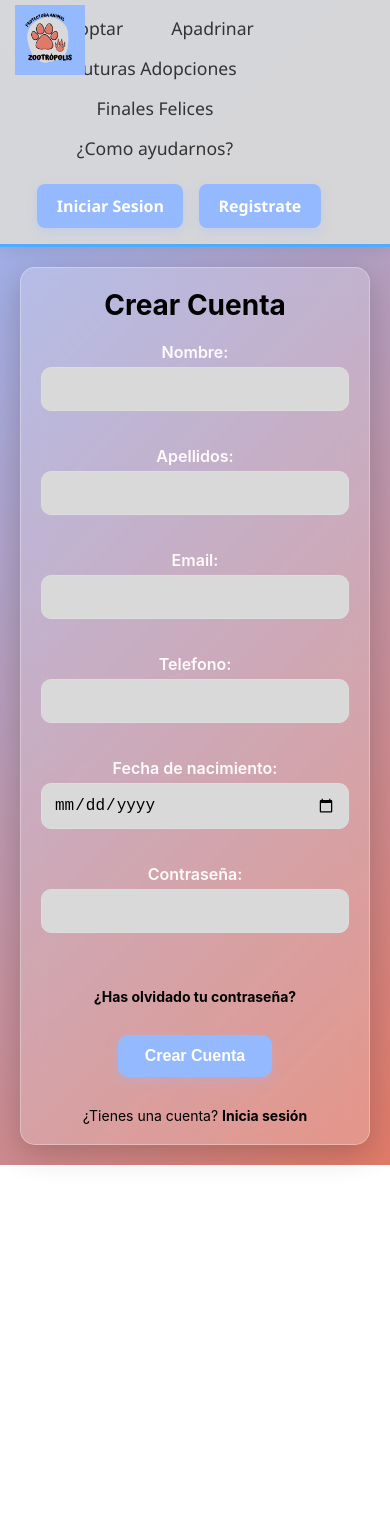
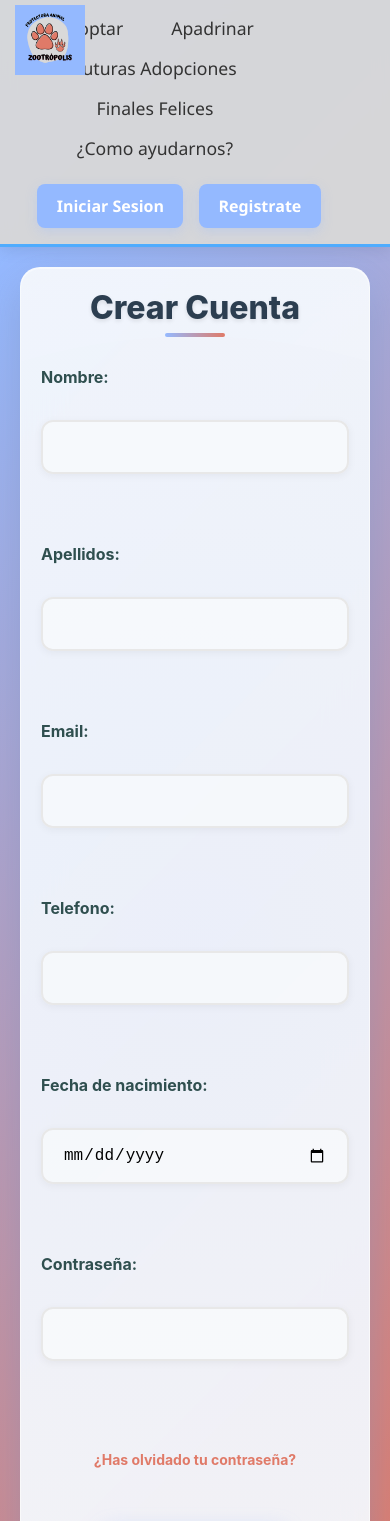
Before and after one commit to rocioph/TFGProyecto, a React (Create React App) app in the folder cliente/: page /registro in a window 390 px wide. Shown: the top 1521 px of the page. Before the commit the page ends 1165 px from the top, so only its background shows below. Built offline with nearby package versions, Linux system fonts and the light colour scheme.

Commit message:
estilos cambiados

```diff
--- a/cliente/src/Componentes/login/login.css
+++ b/cliente/src/Componentes/login/login.css
@@ -1,161 +1,219 @@
-/* login.css */
+/* login.css - MISMO ESTILO QUE CAMBIAR CONTRASEÑA */
 .login-container {
     display: flex;
     justify-content: center;
     align-items: center;
     min-height: 80vh;
     padding: 20px;
+    /* Mantener tu fondo original */
+    background: linear-gradient(135deg, #94b9ff 0%, #e07a68 100%);
 }
 
 .login-form {
-    background: rgba(255, 255, 255, 0.2); /* transparente */
-    backdrop-filter: blur(12px);
-    -webkit-backdrop-filter: blur(12px);
-    border-radius: 15px;
-    padding: 80px;
+    background: rgba(248, 250, 252, 0.95);
+    backdrop-filter: blur(20px);
+    -webkit-backdrop-filter: blur(20px);
+    border-radius: 20px;
+    padding: 60px 50px;
     width: 100%;
     max-width: 500px;
-    border: 1px solid rgba(255, 255, 255, 0.3);
-    box-shadow: 0 8px 32px rgba(0, 0, 0, 0.2);
+    border: 1px solid rgba(255, 255, 255, 0.4);
+    box-shadow:
+        0 20px 40px rgba(0, 0, 0, 0.1),
+        0 8px 32px rgba(148, 185, 255, 0.3),
+        inset 0 1px 0 rgba(255, 255, 255, 0.6);
+    position: relative;
+    overflow: hidden;
 }
 
-/*
-.login-form:hover {
-    box-shadow: 0 0 25px rgba(82, 43, 43, 0.7),
-                0 0 50px rgba(247, 163, 75, 0.5);
-    transform: scale(1.01);
-}*/
+.login-form::before {
+    content: '';
+    position: absolute;
+    top: -50%;
+    left: -50%;
+    width: 200%;
+    height: 200%;
+    background: radial-gradient(circle, rgba(148, 185, 255, 0.1) 0%, transparent 70%);
+    animation: rotate 15s linear infinite;
+    pointer-events: none;
+}
 
+@keyframes rotate {
+    0% { transform: rotate(0deg); }
+    100% { transform: rotate(360deg); }
+}
 
 .login-form h1 {
     text-align: center;
-    margin-bottom: 20px;
-    color: #000000;
-    font-size: 28px;
-    font-weight: 700;
+    margin-bottom: 40px;
+    color: #2C3E50;
+    font-size: 32px;
+    font-weight: 800;
+    text-shadow: 0 2px 4px rgba(0, 0, 0, 0.1);
+    position: relative;
+}
+
+.login-form h1::after {
+    content: '';
+    position: absolute;
+    bottom: -10px;
+    left: 50%;
+    transform: translateX(-50%);
+    width: 60px;
+    height: 4px;
+    background: linear-gradient(90deg, #94b9ff, #e07a68);
+    border-radius: 2px;
 }
 
 .login-form form {
     display: flex;
     flex-direction: column;
+    gap: 25px;
+    position: relative;
+    z-index: 1;
+}
+
+.form-group {
+    display: flex;
+    flex-direction: column;
+    position: relative;
 }
 
 .login-form label {
-    margin-bottom: 5px;
-    font-weight: 600;
-    color: #fffbfb;
+    margin-bottom: 8px;
+    font-weight: 700;
+    color: #2F4F4F;
     font-size: 16px;
+    display: flex;
+    align-items: center;
+    gap: 8px;
 }
 
+
 .login-form input {
-    padding: 12px;
-    margin-bottom: 15px;
-    border: 1px solid #ddd;
-    border-radius: 10px;
+    padding: 16px 20px;
+    border: 2px solid #E8E8E8;
+    border-radius: 12px;
     font-size: 16px;
     width: 100%;
     box-sizing: border-box;
-    background-color: #D9D9D9;
+    background: rgba(248, 250, 252, 0.8);
+    transition: all 0.3s ease;
+    box-shadow: 0 2px 8px rgba(0, 0, 0, 0.05);
 }
 
 .login-form input:focus {
     outline: none;
-    border-color: #4285f4;
-    box-shadow: 0 0 0 2px rgba(66, 133, 244, 0.2);
+    border-color: #94b9ff;
+    background: white;
+    box-shadow:
+        0 4px 16px rgba(148, 185, 255, 0.3),
+        0 0 0 4px rgba(148, 185, 255, 0.1);
+    transform: translateY(-2px);
 }
 
-/* ---------- BOTÓN LOGIN ---------- */
+.login-form input::placeholder {
+    color: #A0A0A0;
+    font-weight: 400;
+}
+
+/* BOTÓN LOGIN - MISMO ESTILO */
 .btn-login-submit {
-    padding: 12px;
-    width: 50%;
-    margin: 10px auto;
+    padding: 18px;
+    width: 60%;
+    margin: 20px auto 0;
     display: block;
     text-align: center;
-
-    background-color: #94b9ff;
+    background: linear-gradient(135deg, #94b9ff, #7aa3ff);
     color: white;
     border: none;
-    border-radius: 10px;
-    font-size: 16px;
-    font-weight: 600;
+    border-radius: 12px;
+    font-size: 18px;
+    font-weight: 700;
     cursor: pointer;
-
     position: relative;
-    overflow: hidden; /* para la onda */
-    transition: all 0.3s ease;
-    box-shadow: 0 4px 12px rgba(148, 185, 255, 0.3);
+    overflow: hidden;
+    transition: all 0.4s ease;
+    box-shadow:
+        0 6px 20px rgba(148, 185, 255, 0.4),
+        0 2px 4px rgba(0, 0, 0, 0.1);
 }
 
-/* efecto de onda */
-.btn-login-submit::after {
+.btn-login-submit::before {
     content: '';
     position: absolute;
+    top: 0;
+    left: -100%;
     width: 100%;
     height: 100%;
-    top: 0;
-    left: 0;
-    background: radial-gradient(circle, rgba(255,255,255,0.3) 0%, transparent 70%);
-    transform: scale(0);
-    transition: transform 0.5s ease;
-    border-radius: 50%;
-    pointer-events: none;
+    background: linear-gradient(90deg, transparent, rgba(255, 255, 255, 0.3), transparent);
+    transition: left 0.5s ease;
 }
 
-.btn-login-submit:hover::after {
-    transform: scale(2);
+.btn-login-submit:hover::before {
+    left: 100%;
 }
 
-/* hover = levita igual que navbar */
 .btn-login-submit:hover {
-    background-color: #7aa3ff;
-    transform: translateY(-3px) scale(1.05);
-    box-shadow: 0 6px 18px rgba(148, 185, 255, 0.5);
-    animation: pulse 0.3s ease-in-out;
+    transform: translateY(-4px) scale(1.02);
+    box-shadow:
+        0 12px 30px rgba(148, 185, 255, 0.5),
+        0 4px 8px rgba(0, 0, 0, 0.15);
+    background: linear-gradient(135deg, #7aa3ff, #94b9ff);
 }
 
-/* animación pulse (igual que navbar) */
-@keyframes pulse {
-    0% { transform: scale(1); }
-    50% { transform: scale(1.05); }
-    100% { transform: scale(1); }
+.btn-login-submit:active {
+    transform: translateY(-1px) scale(1);
+    box-shadow:
+        0 4px 15px rgba(148, 185, 255, 0.4),
+        0 1px 3px rgba(0, 0, 0, 0.1);
 }
 
-/* ---------- LINKS ---------- */
+.btn-login-submit:disabled {
+    background: #CCCCCC;
+    transform: none;
+    box-shadow: none;
+    cursor: not-allowed;
+}
+
+/* LINKS  */
+.RecoverPassword-link {
+    text-align: center;
+    margin-top: 20px;
+    font-size: 14px;
+    margin-bottom: 10px;
+}
+
+.RecoverPassword-link a {
+    color: #e07a68 !important;
+    text-decoration: none !important;
+    font-weight: bold !important;
+}
+
+.RecoverPassword-link a:hover {
+    text-decoration: underline !important;
+    color: #94b9ff !important;
+}
+
 .Register-link {
     text-align: center;
-    margin-top: 20px;
-    color: #000000;
+    margin-top: 15px;
+    color: #2C3E50;
     font-size: 14px;
 }
 
 .Register-link a {
-    color: #000000;
-    text-decoration: none;
-    font-weight: bold;
+    color: #e07a68 !important;
+    text-decoration: none !important;
+    font-weight: bold !important;
 }
 
 .Register-link a:hover {
-    text-decoration: underline;
+    text-decoration: underline !important;
+    color: #94b9ff !important;
 }
 
-.RecoverPassword-link {
-    text-align: center;
-    margin-top: 20px;
-    font-size: 14px;
-    margin-bottom: 20px;
-}
-
-.RecoverPassword-link a {
-    color: #000000;
-    text-decoration: none;
-    font-weight: bold;
-}
-
-.RecoverPassword-link a:hover {
-    text-decoration: underline;
-}
-
-/* ---------- MENSAJE DE ERROR (MEJORADO) ---------- */
+/* MENSAJE DE ERROR - MISMO ESTILO */
 .error {
     color: #ffffff;
     font-weight: bold;
@@ -207,7 +265,8 @@
     margin-right: 8px;
     font-size: 18px;
 }
-/* ---------- MENSAJE DE ÉXITO (MEJORADO Y ELEGANTE) ---------- */
+
+/* MENSAJE DE ÉXITO - MISMO ESTILO */
 .success-message {
     display: flex;
     align-items: center;
@@ -338,33 +397,80 @@
         radial-gradient(circle at bottom left, rgba(76, 175, 80, 0.2), transparent 70%);
 }
 
-/* Responsive */
+/* RESPONSIVE - MISMO ESTILO */
 @media (max-width: 480px) {
-    .success-message {
-        padding: 20px;
+    .login-form {
+        padding: 40px 25px;
+        margin: 20px;
+    }
+
+    .login-form h1 {
+        font-size: 28px;
+        margin-bottom: 30px;
+    }
+
+    .btn-login-submit {
+        width: 80%;
+        padding: 16px;
+    }
+
+    .success-message,
+    .error {
         flex-direction: column;
         gap: 12px;
         text-align: center;
     }
 
-    .success-icon {
-        width: 28px;
-        height: 28px;
-        font-size: 14px;
-    }
-
-    .success-text {
-        font-size: 16px;
+    .RecoverPassword-link,
+    .Register-link {
+        font-size: 23px;
     }
 }
 
-/* ---------- RESPONSIVE ---------- */
+/* ===== ESTILOS PARA CENTRAR reCAPTCHA ===== */
+.recaptcha-container {
+    display: flex;
+    justify-content: center;
+    align-items: center;
+    margin: 20px 0;
+    padding: 15px 0;
+    width: 100%;
+    background: rgba(248, 249, 250, 0.8);
+    border-radius: 12px;
+    border: 1px solid rgba(148, 185, 255, 0.3);
+    backdrop-filter: blur(5px);
+}
+
+/* Contenedor principal de reCAPTCHA */
+.g-recaptcha {
+    display: flex !important;
+    justify-content: center !important;
+    align-items: center !important;
+    margin: 0 auto !important;
+    transform: scale(0.95);
+    transform-origin: center center !important;
+}
+
+/* Para asegurar que el iframe de reCAPTCHA esté centrado */
+iframe[src*="google.com/recaptcha"] {
+    margin: 0 auto !important;
+    display: block !important;
+}
+
+/* Estilo para el div que envuelve reCAPTCHA */
+div[style*="width: 304px; height: 78px"] {
+    margin: 0 auto !important;
+}
+
+/* Estilos responsivos */
 @media (max-width: 480px) {
-    .login-form {
-        padding: 20px;
+    .g-recaptcha {
+        transform: scale(0.85);
+        transform-origin: center center !important;
     }
 
-    .login-form h2 {
-        font-size: 20px;
+    .recaptcha-container {
+        margin: 15px 0;
+        padding: 10px 0;
     }
 }
--- a/cliente/src/Componentes/login/login.jsx
+++ b/cliente/src/Componentes/login/login.jsx
@@ -103,8 +103,8 @@ const Login = () => {
             />
             <br />
 
-            {/* 🔹 reCAPTCHA */}
-            <div style={{ marginTop: 12, marginBottom: 12 }}>
+            {/* 🔹 reCAPTCHA - CENTRADO */}
+            <div className="recaptcha-container">
               <ReCAPTCHA
                 ref={recaptchaRef}
                 sitekey={SITE_KEY}
--- a/cliente/src/Componentes/registrar/registrar.css
+++ b/cliente/src/Componentes/registrar/registrar.css
@@ -1,161 +1,214 @@
-/* login.css */
+/* login.css - MISMO ESTILO QUE CAMBIAR CONTRASEÑA */
 .register-container {
     display: flex;
     justify-content: center;
     align-items: center;
     min-height: 80vh;
     padding: 20px;
+    /* Mantener tu fondo original */
+    background: linear-gradient(135deg, #94b9ff 0%, #e07a68 100%);
 }
 
 .register-form {
-    background: rgba(255, 255, 255, 0.2); /* transparente */
-    backdrop-filter: blur(12px);
-    -webkit-backdrop-filter: blur(12px);
-    border-radius: 15px;
-    padding: 80px;
+    background: rgba(248, 250, 252, 0.95);
+    backdrop-filter: blur(20px);
+    -webkit-backdrop-filter: blur(20px);
+    border-radius: 20px;
+    padding: 60px 50px;
     width: 100%;
     max-width: 500px;
-    border: 1px solid rgba(255, 255, 255, 0.3);
-    box-shadow: 0 8px 32px rgba(0, 0, 0, 0.2);
+    border: 1px solid rgba(255, 255, 255, 0.4);
+    box-shadow:
+        0 20px 40px rgba(0, 0, 0, 0.1),
+        0 8px 32px rgba(148, 185, 255, 0.3),
+        inset 0 1px 0 rgba(255, 255, 255, 0.6);
+    position: relative;
+    overflow: hidden;
 }
 
-/*
-.login-form:hover {
-    box-shadow: 0 0 25px rgba(82, 43, 43, 0.7),
-                0 0 50px rgba(247, 163, 75, 0.5);
-    transform: scale(1.01);
-}*/
-
+.register-form::before {
+    content: '';
+    position: absolute;
+    top: -50%;
+    left: -50%;
+    width: 200%;
+    height: 200%;
+    background: radial-gradient(circle, rgba(148, 185, 255, 0.1) 0%, transparent 70%);
+}
 
 .register-form h1 {
     text-align: center;
-    margin-bottom: 20px;
-    color: #000000;
-    font-size: 28px;
-    font-weight: 700;
+    margin-bottom: 40px;
+    color: #2C3E50;
+    font-size: 32px;
+    font-weight: 800;
+    text-shadow: 0 2px 4px rgba(0, 0, 0, 0.1);
+    position: relative;
+}
+
+.register-form h1::after {
+    content: '';
+    position: absolute;
+    bottom: -10px;
+    left: 50%;
+    transform: translateX(-50%);
+    width: 60px;
+    height: 4px;
+    background: linear-gradient(90deg, #94b9ff, #e07a68);
+    border-radius: 2px;
 }
 
 .register-form form {
     display: flex;
     flex-direction: column;
+    gap: 25px;
+    position: relative;
+    z-index: 1;
+}
+
+.form-group {
+    display: flex;
+    flex-direction: column;
+    position: relative;
 }
 
 .register-form label {
-    margin-bottom: 5px;
-    font-weight: 600;
-    color: #fffbfb;
+    margin-bottom: 8px;
+    font-weight: 700;
+    color: #2F4F4F;
     font-size: 16px;
+    display: flex;
+    align-items: center;
+    gap: 8px;
 }
 
+
 .register-form input {
-    padding: 12px;
-    margin-bottom: 15px;
-    border: 1px solid #ddd;
-    border-radius: 10px;
+    padding: 16px 20px;
+    border: 2px solid #E8E8E8;
+    border-radius: 12px;
     font-size: 16px;
     width: 100%;
     box-sizing: border-box;
-    background-color: #D9D9D9;
+    background: rgba(248, 250, 252, 0.8);
+    transition: all 0.3s ease;
+    box-shadow: 0 2px 8px rgba(0, 0, 0, 0.05);
 }
 
 .register-form input:focus {
     outline: none;
-    border-color: #4285f4;
-    box-shadow: 0 0 0 2px rgba(66, 133, 244, 0.2);
+    border-color: #94b9ff;
+    background: white;
+    box-shadow:
+        0 4px 16px rgba(148, 185, 255, 0.3),
+        0 0 0 4px rgba(148, 185, 255, 0.1);
+    transform: translateY(-2px);
 }
 
-/* ---------- BOTÓN REGISTRAR ---------- */
+.register-form input::placeholder {
+    color: #A0A0A0;
+    font-weight: 400;
+}
+
+
+/* BOTÓN LOGIN - MISMO ESTILO */
 .btn-register-submit {
-    padding: 12px;
-    width: 50%;
-    margin: 10px auto;
+    padding: 18px;
+    width: 60%;
+    margin: 20px auto 0;
     display: block;
     text-align: center;
-
-    background-color: #94b9ff;
+    background: linear-gradient(135deg, #94b9ff, #7aa3ff);
     color: white;
     border: none;
-    border-radius: 10px;
-    font-size: 16px;
-    font-weight: 600;
+    border-radius: 12px;
+    font-size: 18px;
+    font-weight: 700;
     cursor: pointer;
-
     position: relative;
-    overflow: hidden; /* para la onda */
-    transition: all 0.3s ease;
-    box-shadow: 0 4px 12px rgba(148, 185, 255, 0.3);
+    overflow: hidden;
+    transition: all 0.4s ease;
+    box-shadow:
+        0 6px 20px rgba(148, 185, 255, 0.4),
+        0 2px 4px rgba(0, 0, 0, 0.1);
 }
 
-/* efecto de onda */
-.btn-register-submit::after {
+.btn-register-submit::before {
     content: '';
     position: absolute;
+    top: 0;
+    left: -100%;
     width: 100%;
     height: 100%;
-    top: 0;
-    left: 0;
-    background: radial-gradient(circle, rgba(255,255,255,0.3) 0%, transparent 70%);
-    transform: scale(0);
-    transition: transform 0.5s ease;
-    border-radius: 50%;
-    pointer-events: none;
+    background: linear-gradient(90deg, transparent, rgba(255, 255, 255, 0.3), transparent);
+    transition: left 0.5s ease;
 }
 
-.btn-register-submit:hover::after {
-    transform: scale(2);
+.btn-register-submit:hover::before {
+    left: 100%;
 }
 
-/* hover = levita igual que navbar */
 .btn-register-submit:hover {
-    background-color: #7aa3ff;
-    transform: translateY(-3px) scale(1.05);
-    box-shadow: 0 6px 18px rgba(148, 185, 255, 0.5);
-    animation: pulse 0.3s ease-in-out;
+    transform: translateY(-4px) scale(1.02);
+    box-shadow:
+        0 12px 30px rgba(148, 185, 255, 0.5),
+        0 4px 8px rgba(0, 0, 0, 0.15);
+    background: linear-gradient(135deg, #7aa3ff, #94b9ff);
 }
 
-/* animación pulse (igual que navbar) */
-@keyframes pulse {
-    0% { transform: scale(1); }
-    50% { transform: scale(1.05); }
-    100% { transform: scale(1); }
+.btn-register-submit:active {
+    transform: translateY(-1px) scale(1);
+    box-shadow:
+        0 4px 15px rgba(148, 185, 255, 0.4),
+        0 1px 3px rgba(0, 0, 0, 0.1);
 }
 
+.btn-register-submit:disabled {
+    background: #CCCCCC;
+    transform: none;
+    box-shadow: none;
+    cursor: not-allowed;
+}
 /* ---------- LINKS ---------- */
-.Login-link {
-    text-align: center;
-    margin-top: 20px;
-    color: #000000;
-    font-size: 14px;
-}
-
-.Login-link a {
-    color: #000000;
-    text-decoration: none;
-    font-weight: bold;
-}
-
-.Login-link a:hover {
-    text-decoration: underline;
-}
-
 .RecoverPassword-link {
     text-align: center;
     margin-top: 20px;
     font-size: 14px;
-    margin-bottom: 20px;
+    margin-bottom: 10px;
 }
 
 .RecoverPassword-link a {
-    color: #000000;
+    color: #2C3E50;
     text-decoration: none;
-    font-weight: bold;
+    font-weight: 600;
 }
 
 .RecoverPassword-link a:hover {
     text-decoration: underline;
+    color: #94b9ff;
 }
 
+.LoginToLink-link {
+    text-align: center;
+    margin-top: 15px;
+    color: #2C3E50;
+    font-size: 14px;
+}
 
+.LoginToLink-link a {
+    color: #e07a68 !important;
+    text-decoration: none !important;
+    font-weight: bold !important;
+    cursor: pointer !important;
+    pointer-events: auto !important;
+    position: relative !important;
+    z-index: 10 !important;
+}
+
+.LoginToLink-link a:hover {
+    text-decoration: underline !important;
+    color: #94b9ff !important;
+}
 /* ---------- MENSAJE DE ERROR (MEJORADO) ---------- */
 .error {
     color: #ffffff;
--- a/cliente/src/Componentes/registrar/registrar.jsx
+++ b/cliente/src/Componentes/registrar/registrar.jsx
@@ -150,7 +150,7 @@ const Registrar = () => {
                     </div>
                 )}
 
-                <p className="Login-link">
+                <p className="LoginToLink-link">
                     ¿Tienes una cuenta? <a href="/login">Inicia sesión</a>
                 </p>
             </div>
```
